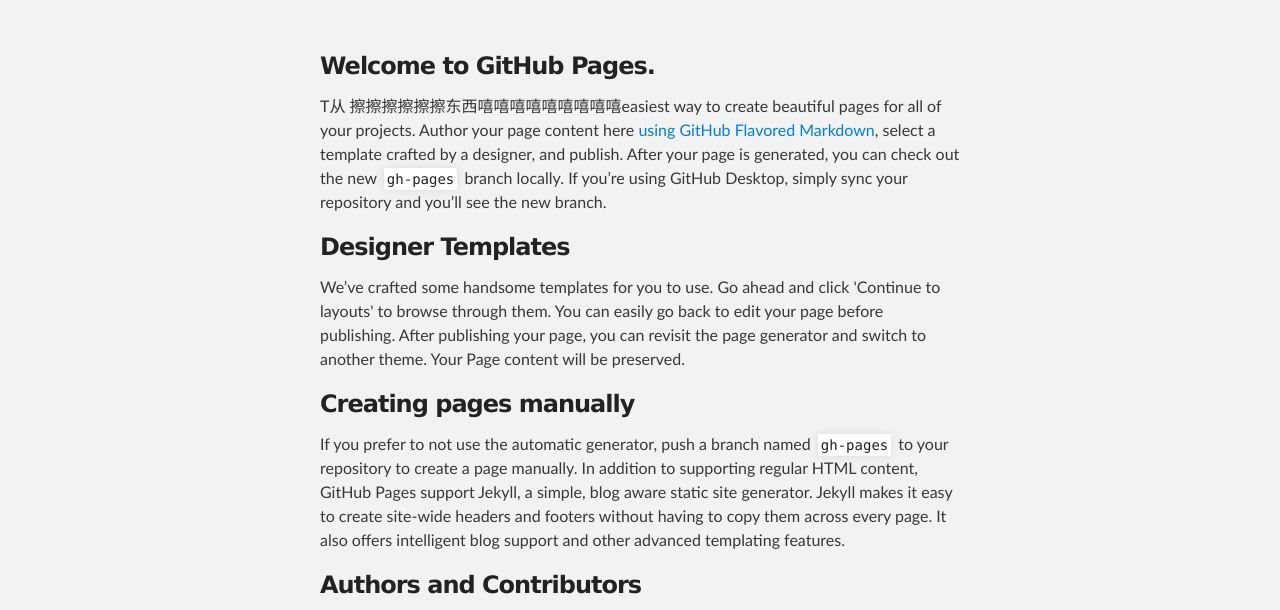
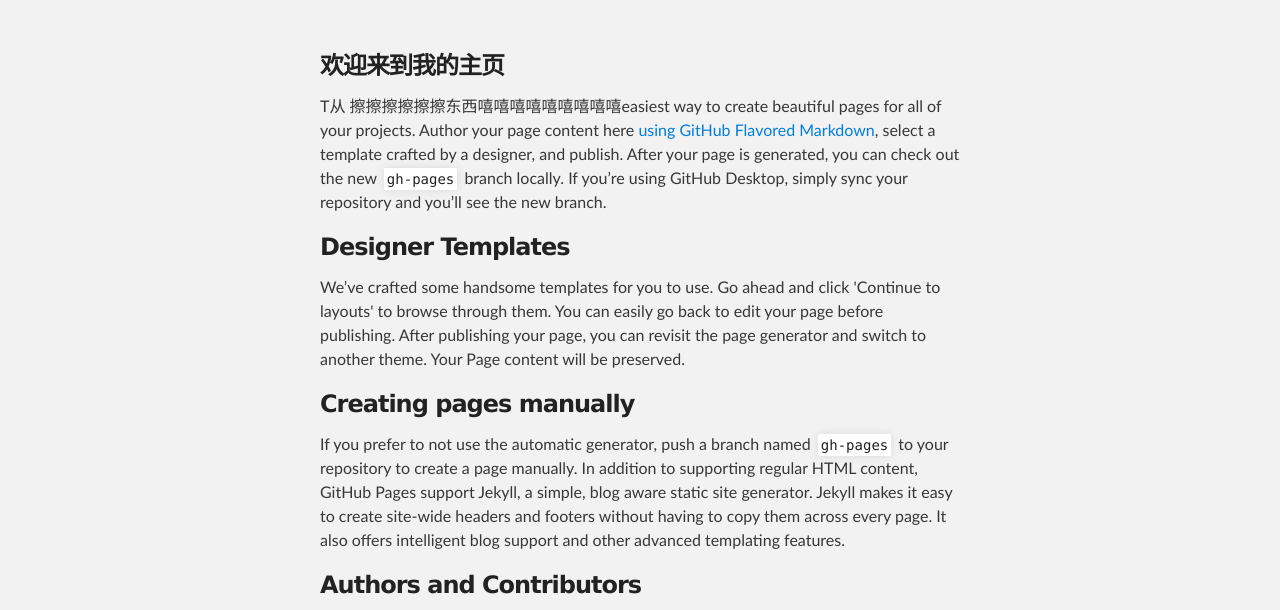
Before and after one commit to LTNaruto/LTNaruto.github.io, a plain HTML site: page index.html in a window 1280 px wide. Shown: the part 176-786 px from the top of the page. Drawn offline with Linux system fonts and the light colour scheme.

Commit message:
Update index.html

```diff
--- a/index.html
+++ b/index.html
@@ -28,7 +28,7 @@
     <div id="main_content_wrap" class="outer">
       <section id="main_content" class="inner">
         <h3>
-<a id="welcome-to-github-pages" class="anchor" href="#welcome-to-github-pages" aria-hidden="true"><span aria-hidden="true" class="octicon octicon-link"></span></a>Welcome to GitHub Pages.</h3>
+<a id="welcome-to-github-pages" class="anchor" href="#welcome-to-github-pages" aria-hidden="true"><span aria-hidden="true" class="octicon octicon-link"></span></a>欢迎来到我的主页</h3>
 
 <p>T从           擦擦擦擦擦擦东西嘻嘻嘻嘻嘻嘻嘻嘻嘻easiest way to create beautiful pages for all of your projects. Author your page content here <a href="https://guides.github.com/features/mastering-markdown/">using GitHub Flavored Markdown</a>, select a template crafted by a designer, and publish. After your page is generated, you can check out the new <code>gh-pages</code> branch locally. If you’re using GitHub Desktop, simply sync your repository and you’ll see the new branch.</p>
 
```
